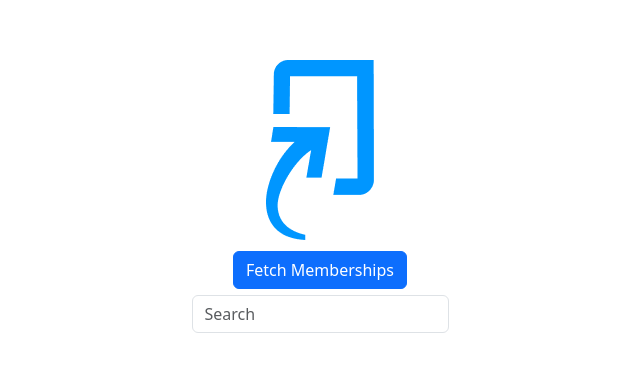
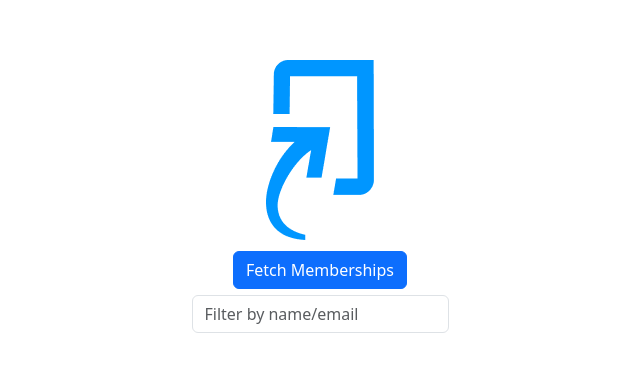
Before and after one commit to Nasir-6/turnitin-code-test, a React (Create React App) app in the folder react-frontend/: page / in a window 1280 px wide. Shown: the part 207-578 px from the top of the page, without its empty margins (320-960 px from the left). Built offline with nearby package versions, Linux system fonts and the light colour scheme.

Commit message:
make searchbar placeholder more descriptive

```diff
--- a/react-frontend/src/App.tsx
+++ b/react-frontend/src/App.tsx
@@ -33,7 +33,7 @@ const App: FC<any> = () => {
         <img src={turnitinLogo} alt='logo' />
         <div className='user-inputs'>
           <Button color='primary' className='fetch-btn' onClick={loadMemberships}>Fetch Memberships</Button>
-          <Input type='text' placeholder='Search' onChange={updateSearch} />
+          <Input type='text' placeholder='Filter by name/email' onChange={updateSearch} />
         </div>
         {
           memberships?.length > 0 && (
```
